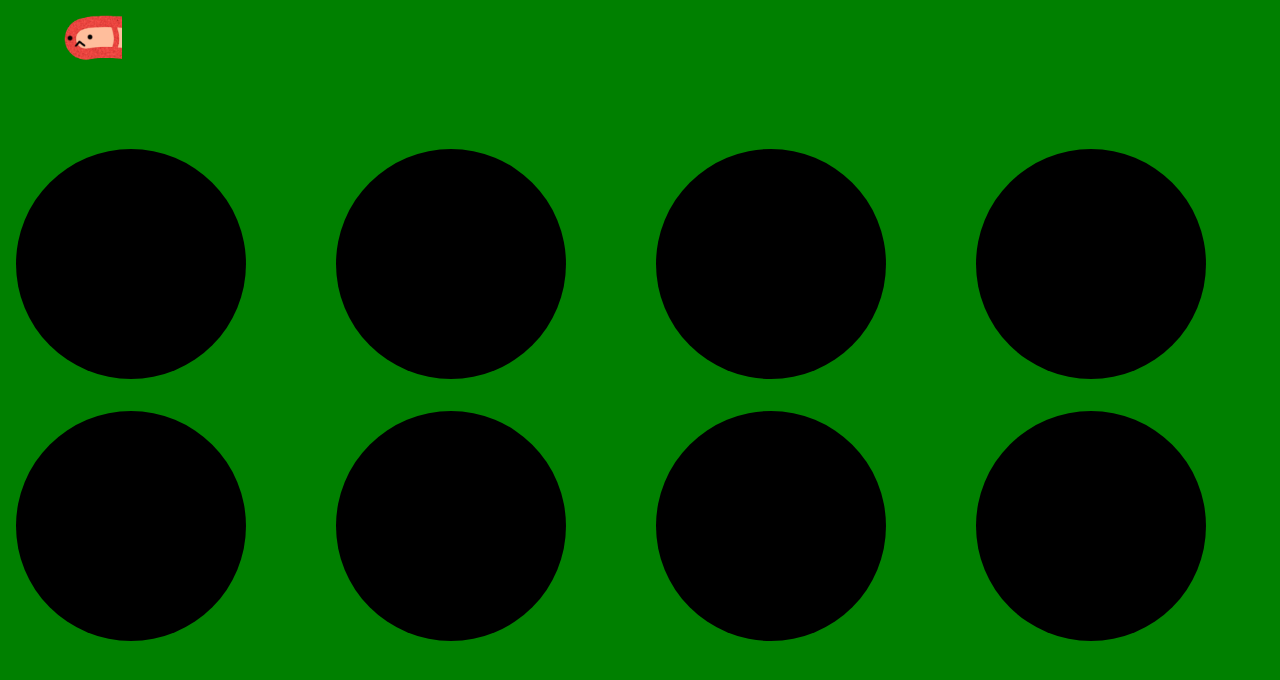
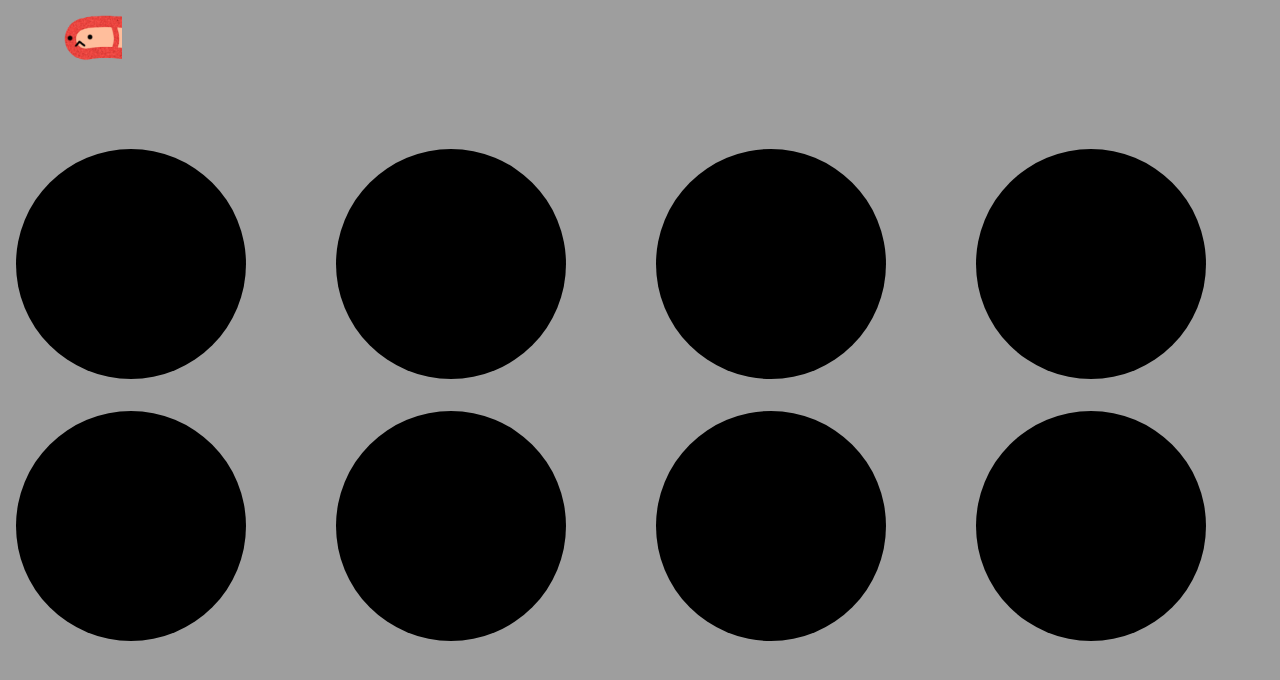
Before and after one commit to Max23strm/mole-game, a plain HTML site: page index.html in a window 1280 px wide. Drawn offline with Linux system fonts and the light colour scheme; the site is published under a folder, as on GitHub Pages, so addresses that start at the root find nothing.

Commit message:
Add files via upload

```diff
--- a/css/main.scss
+++ b/css/main.scss
@@ -5,7 +5,7 @@
 }
 
 body {
-    cursor: url(/img/mole-game/cursor.png), default;
+    cursor: url(../img/mole-game/cursor.png), default;
 
 }
 
@@ -14,7 +14,7 @@ main {
     width: 100vw;
     height: 100vh;
     background-color: green;
-    background-image: url(/img/mole-game/background.png);
+    background-image: url(../img/mole-game/background.png);
 
     .caja-gusano {
         width: 90vw;
@@ -74,5 +74,5 @@ main {
     display: block;
 }
 .hambre:hover {
-    cursor: url(/img/mole-game/cursor-worm.png), default;
+    cursor: url(../img/mole-game/cursor-worm.png), default;
 }
```
Also changed, not shown: css/main.css, 1 other file.
